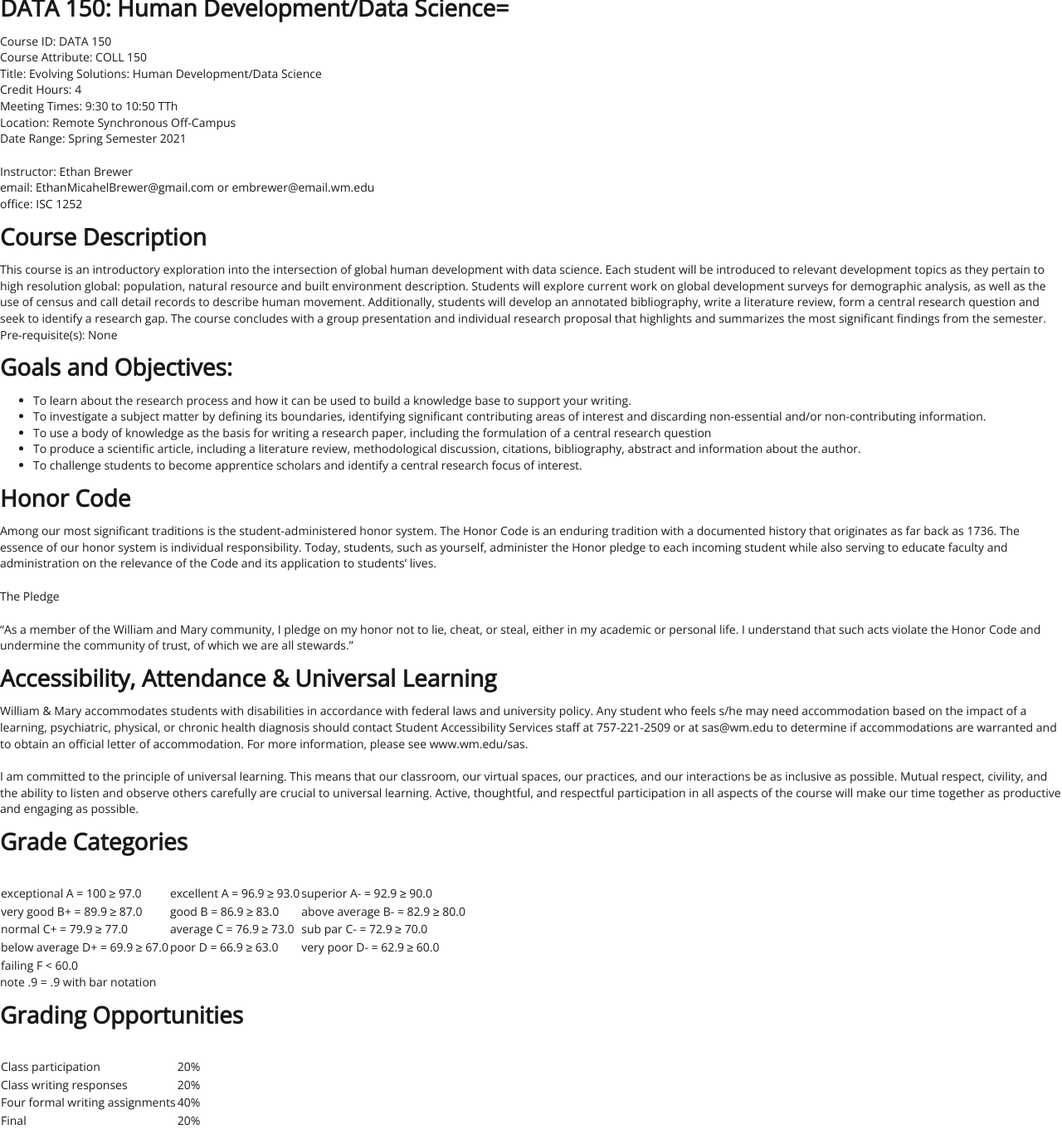
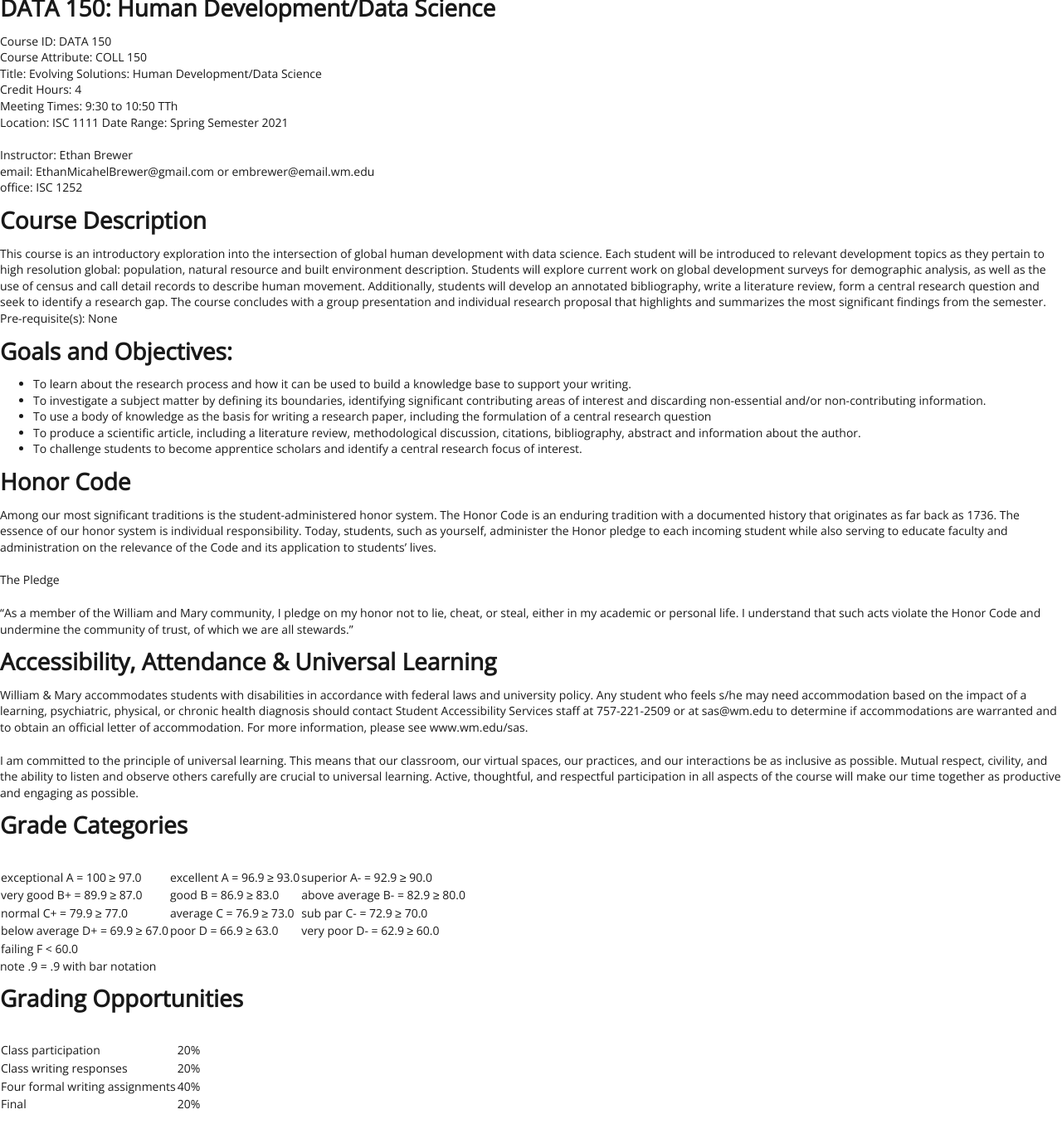
Before and after one commit to EMBrewer/dat150, a Jekyll site: the page built from _posts/2021-09-17-syllabus.md, in a window 1280 px wide. Shown: the whole page at 83% size. Built offline with Jekyll 4.4.1, drawn with Linux system fonts in a browser that asks for light colours; our own code applies the rules of GitHub Pages for plain Markdown files.

Commit message:
Update 2021-09-17-syllabus.md

```diff
--- a/_posts/2021-09-17-syllabus.md
+++ b/_posts/2021-09-17-syllabus.md
@@ -1,11 +1,11 @@
-# DATA 150: Human Development/Data Science=
+# DATA 150: Human Development/Data Science
 
 Course ID: DATA 150
 Course Attribute: COLL 150
 Title: Evolving Solutions: Human Development/Data Science
 Credit Hours: 4
 Meeting Times: 9:30 to 10:50 TTh
-Location: Remote Synchronous Off-Campus
+Location: ISC 1111
 Date Range: Spring Semester 2021
 
 Instructor: Ethan Brewer
```
